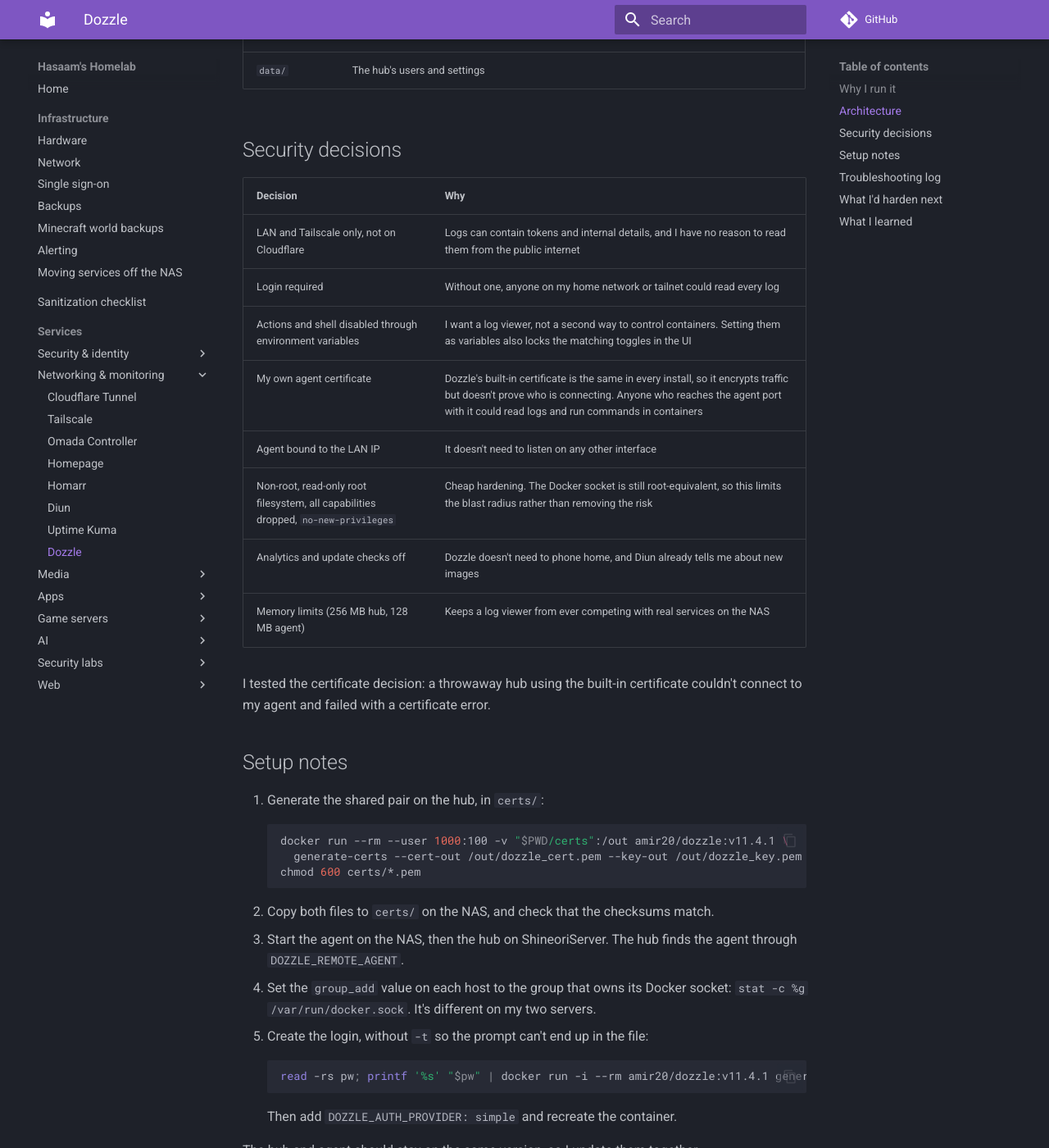
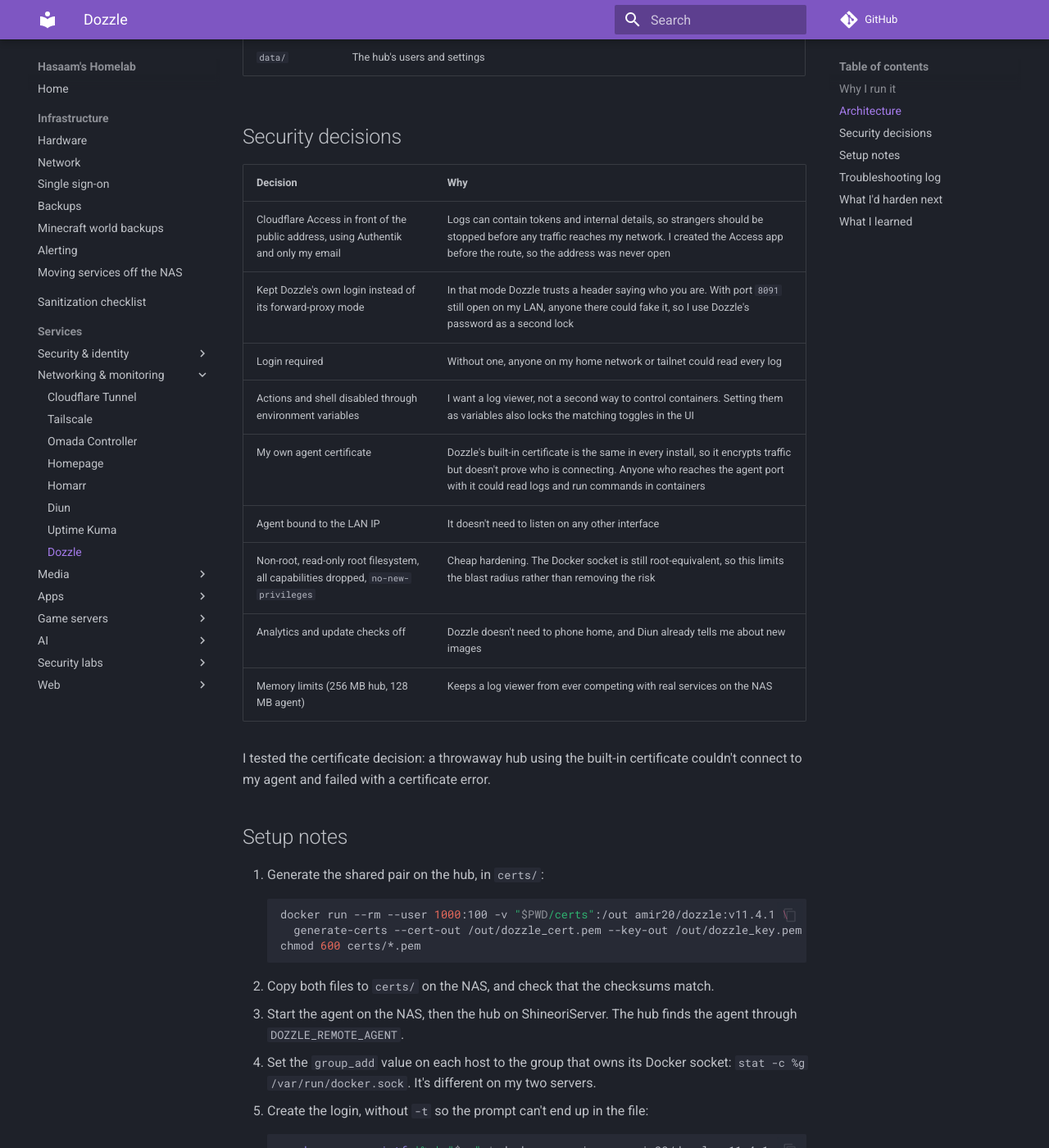
Before and after one commit to Shineori/homelab, an MkDocs documentation site: the page built from docs/services/dozzle.md, in a window 1280 px wide and 1400 px high, scrolled down 1190 px. Shown: the whole window at 82% size. Built offline with MkDocs 1.6.1 and Material for MkDocs 9.7.7, drawn with Linux system fonts in a browser that asks for light colours; comment, search, counter and statistics services are not loaded; some of the changed text lies outside the part shown.

Commit message:
Dozzle: publish through the tunnel behind Cloudflare Access

````diff
--- a/docs/services/dozzle.md
+++ b/docs/services/dozzle.md
@@ -7,7 +7,7 @@
 | **Host** | ShineoriServer (hub) + ShiNAS (agent) |
 | **Category** | Infrastructure |
 | **Status** | 🟢 running |
-| **Exposed?** | LAN and Tailscale only, web UI on port `8091`. The agent listens on port `7007`, bound to the NAS's LAN IP. Not on any tunnel. |
+| **Exposed?** | Through the tunnel behind Cloudflare Access and Authentik, plus LAN and Tailscale on port `8091`. The agent listens on port `7007`, bound to the NAS's LAN IP, and is never published. |
 | **Version** | Dozzle `v11.4.1`, pinned by tag on both servers |
 
 Compose files: [`stacks/dozzle/`](https://github.com/shineori/homelab/tree/main/stacks/dozzle) and [`stacks/dozzle-agent/`](https://github.com/shineori/homelab/tree/main/stacks/dozzle-agent)
@@ -24,6 +24,9 @@
 ```mermaid
 flowchart LR
     me([Me, on the LAN or Tailscale]) -- "login, port 8091" --> hub[Dozzle hub<br/>ShineoriServer]
+    away([Me, away from home]) --> access{Cloudflare Access<br/>Authentik, only me}
+    access --> tunnel[[Tunnel on ShiNAS]]
+    tunnel -- "login, port 8091" --> hub
     hub -- "Docker socket" --> d1[(ShineoriServer containers)]
     hub -- "TLS with my own certificate<br/>port 7007, LAN" --> agent[Dozzle agent<br/>ShiNAS]
     agent -- "Docker socket" --> d2[(ShiNAS containers)]
@@ -40,7 +43,8 @@
 
 | Decision | Why |
 |---|---|
-| LAN and Tailscale only, not on Cloudflare | Logs can contain tokens and internal details, and I have no reason to read them from the public internet |
+| Cloudflare Access in front of the public address, using Authentik and only my email | Logs can contain tokens and internal details, so strangers should be stopped before any traffic reaches my network. I created the Access app before the route, so the address was never open |
+| Kept Dozzle's own login instead of its forward-proxy mode | In that mode Dozzle trusts a header saying who you are. With port `8091` still open on my LAN, anyone there could fake it, so I use Dozzle's password as a second lock |
 | Login required | Without one, anyone on my home network or tailnet could read every log |
 | Actions and shell disabled through environment variables | I want a log viewer, not a second way to control containers. Setting them as variables also locks the matching toggles in the UI |
 | My own agent certificate | Dozzle's built-in certificate is the same in every install, so it encrypts traffic but doesn't prove who is connecting. Anyone who reaches the agent port with it could read logs and run commands in containers |
@@ -68,6 +72,8 @@
    ```
    Then add `DOZZLE_AUTH_PROVIDER: simple` and recreate the container.
 
+6. To reach it away from home, create the Cloudflare Access app first (Authentik only, my email), then add the tunnel route to `http://<LAN_IP>:8091` and its DNS record.
+
 The hub and agent should stay on the same version, so I update them together.
 
 The hub's `data/` and `certs/` folders are in the nightly ShineoriServer backup. The agent only holds a copy of the certificate, so it doesn't need its own backup. Uptime Kuma watches the hub's `/healthcheck` page and the agent's port, and Homepage has a tile for it.
@@ -93,6 +99,7 @@
 ## What I learned
 
 - A read-only Docker socket mount doesn't make the Docker API read-only. `:ro` only protects the socket file, and API calls still go through.
+- Publishing an app safely is partly about order: the lock goes on before the door exists.
 - Encryption and authentication are different jobs. The built-in certificate gave me the first but not the second, which is why generating my own mattered.
 - Read-only containers are a good way to discover what an app really writes, because every surprise shows up as a clear error.
 - `-t` on `docker run` merges stdout and stderr, which matters as soon as you redirect the output to a file.
````
Also changed, not shown: README.md (+1 -1 lines), docs/index.md (+1 -1 lines), docs/infrastructure/network.md (+1 -1 lines), docs/services/cloudflared.md (+2 -1 lines), 1 other file.
